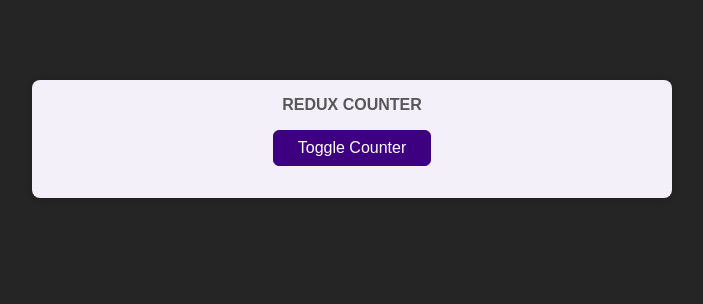
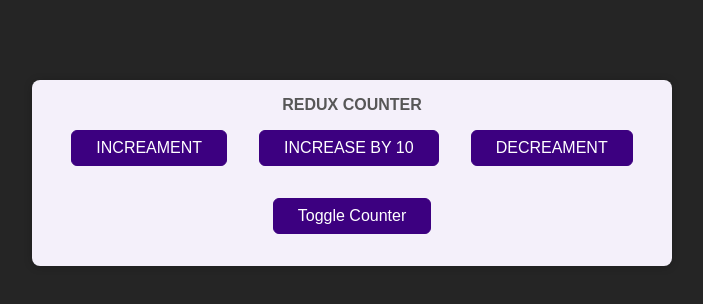
Before and after one commit to ogedengbewisdom/reactRedux, a React (Create React App) app: page / in a window 1280 px wide. Shown: the top 304 px of the page, without its empty margins (288-991 px from the left). Built offline with nearby package versions, Linux system fonts and the light colour scheme.

Commit message:
use the dispatch action on the toggle button

```diff
--- a/src/components/Counter.js
+++ b/src/components/Counter.js
@@ -1,19 +1,22 @@
 import { useDispatch, useSelector } from 'react-redux';
 import classes from './Counter.module.css';
-import { useState } from 'react';
 
 const Counter = () => {
-  const [toggle, setToggle] = useState(false)
   const dispatch = useDispatch()
+  const counter = useSelector(state => state.counter)
 
-  const counter =useSelector(state => state.counter)
+  const toggle = useSelector(state => state.showCounter)
 
   const toggleCounterHandler = () => {
-    setToggle((prev) => !prev)
+    dispatch({type: "SHOWCOUNT"})
   };
 
   const increamentHandler = () => {
     dispatch({type: "INCREAMENT"})
+  }
+
+  const increaseHandler = () => {
+    dispatch({type: "INCREASE", amount: 10})
   }
 
   const decreamentHandler = () => {
@@ -24,10 +27,11 @@ const Counter = () => {
     <main className={classes.counter}>
       <h1>Redux Counter</h1>
       {toggle && <div className={classes.value}>{counter}</div>}
-      {toggle && <div>
+      <div>
         <button onClick={increamentHandler}>INCREAMENT</button>
+        <button onClick={increaseHandler}>INCREASE BY 10</button>
         <button onClick={decreamentHandler}>DECREAMENT</button>
-      </div>}
+      </div>
       <button onClick={toggleCounterHandler}>Toggle Counter</button>
     </main>
   );
```
